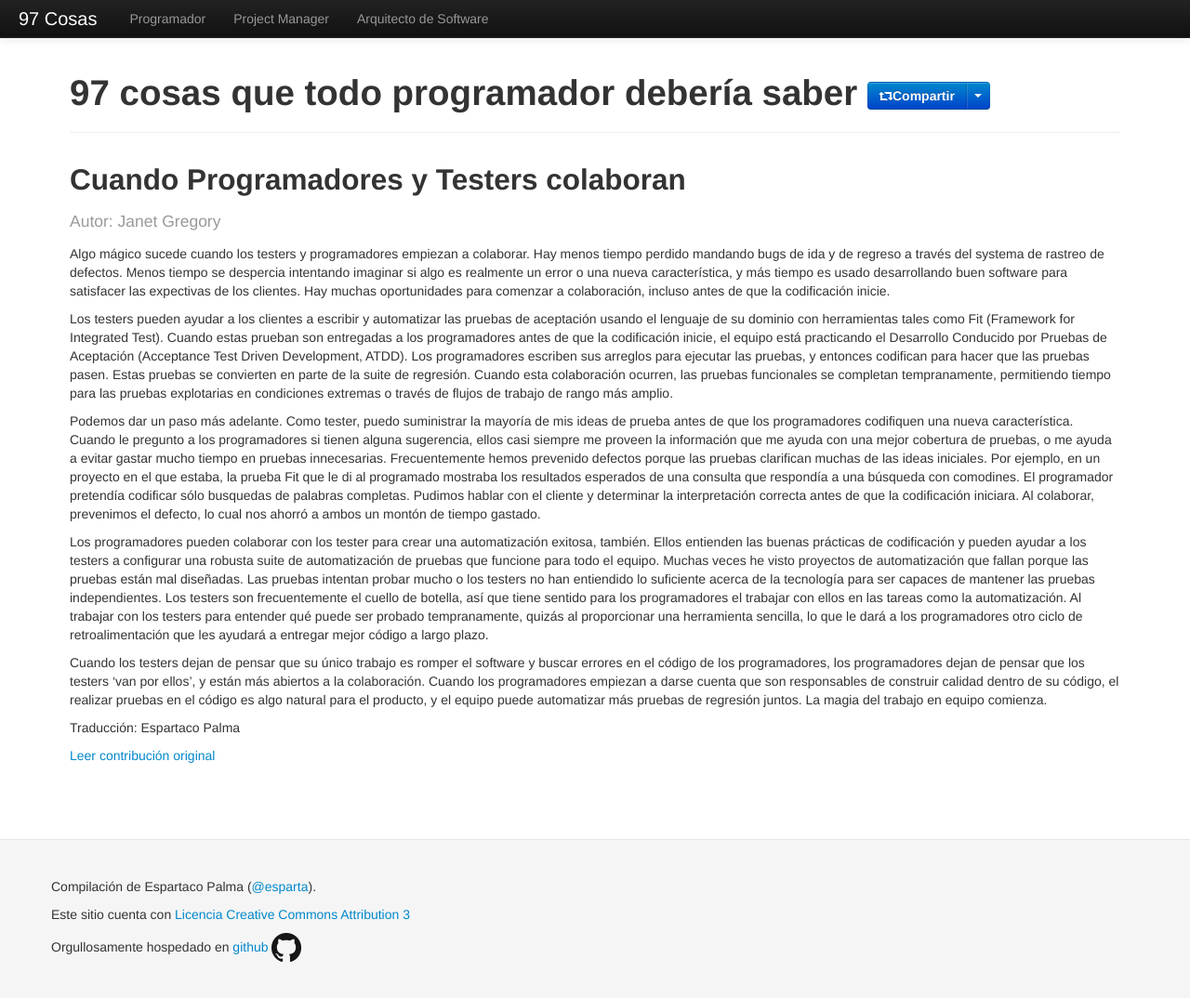
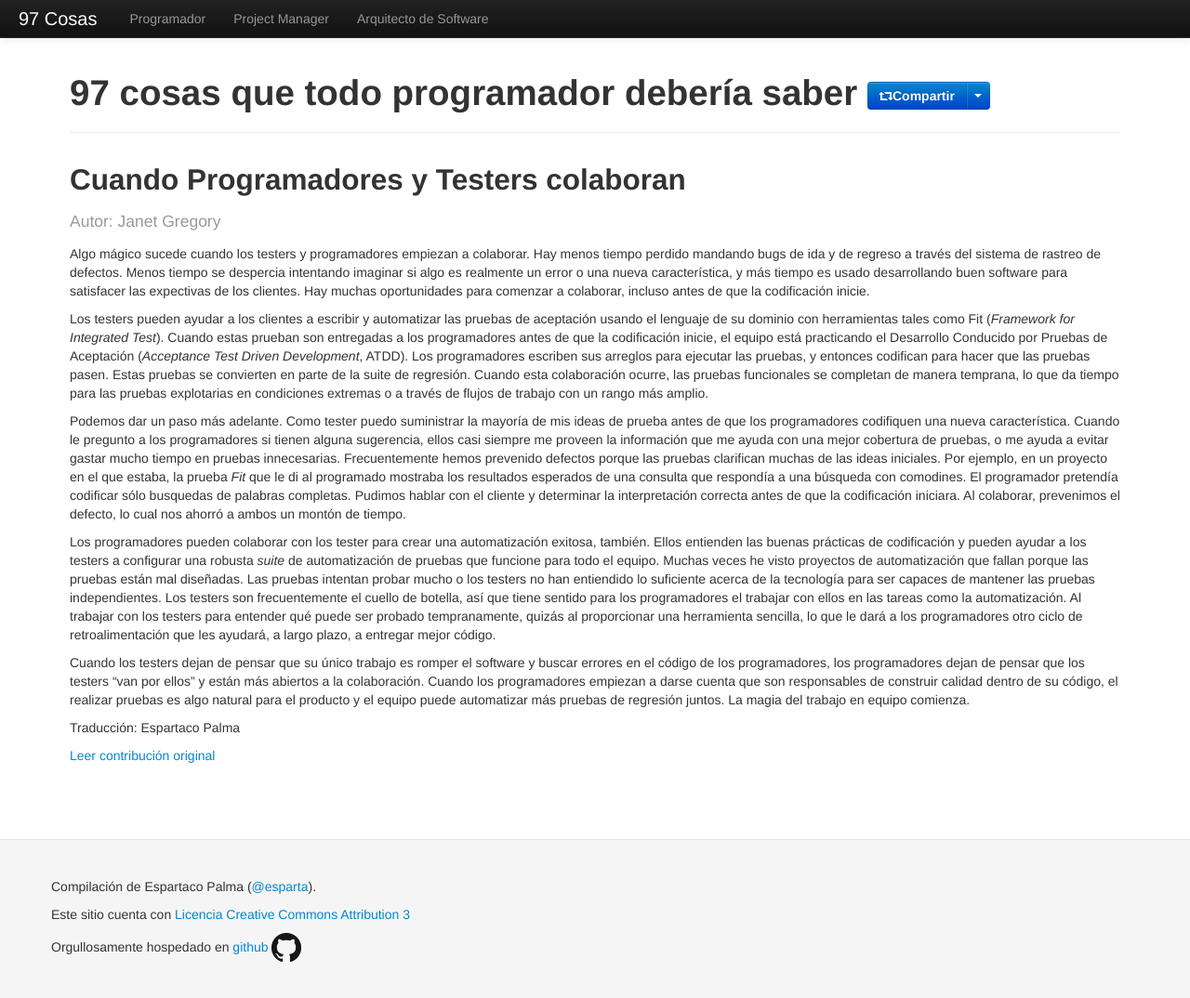
Before and after one commit to esparta/97cosas, a Jekyll site: the page built from programador/cuando-programadores-testers-colaboran.md, in a window 1280 px wide and 1076 px high. Shown: the whole window at 93% size. Built offline with Jekyll 4.4.1, drawn with Linux system fonts in a browser that asks for light colours; comment, search, counter and statistics services are not loaded.

Commit message:
Spelling corrections on cuando-programadores-testers-colaboran

```diff
--- a/programador/cuando-programadores-testers-colaboran.md
+++ b/programador/cuando-programadores-testers-colaboran.md
@@ -7,58 +7,62 @@
 original: http://programmer.97things.oreilly.com/wiki/index.php/When_Programmers_and_Testers_Collaborate
 ---
 
-Algo mágico sucede cuando los testers y programadores empiezan a colaborar. Hay
-menos tiempo perdido mandando bugs de ida y de regreso a través del systema de
-rastreo de defectos. Menos tiempo se despercia intentando imaginar si algo es
-realmente un error o una nueva característica, y más tiempo es usado
-desarrollando buen software para satisfacer las expectivas de los clientes. Hay
-muchas oportunidades para comenzar a colaboración, incluso antes de que la
-codificación inicie.
+Algo mágico sucede cuando los testers y programadores empiezan a
+colaborar. Hay menos tiempo perdido mandando bugs de ida y de regreso a
+través del sistema de rastreo de defectos. Menos tiempo se despercia
+intentando imaginar si algo es realmente un error o una nueva
+característica, y más tiempo es usado desarrollando buen software para
+satisfacer las expectivas de los clientes. Hay muchas oportunidades para
+comenzar a colaborar, incluso antes de que la codificación inicie.
 
-Los testers pueden ayudar a los clientes a escribir y automatizar las pruebas
-de aceptación usando el lenguaje de su dominio con  herramientas tales como Fit
-(Framework for Integrated Test). Cuando estas prueban son entregadas a los
-programadores antes de que la codificación inicie, el equipo está practicando
-el Desarrollo Conducido por Pruebas de Aceptación (Acceptance Test Driven
-Development, ATDD). Los programadores escriben sus arreglos para ejecutar las
-pruebas, y entonces codifican para hacer que las pruebas pasen. Estas pruebas
+Los testers pueden ayudar a los clientes a escribir y automatizar las
+pruebas de aceptación usando el lenguaje de su dominio con  herramientas
+tales como Fit (_Framework for Integrated Test_). Cuando estas prueban
+son entregadas a los programadores antes de que la codificación inicie,
+el equipo está practicando el Desarrollo Conducido por Pruebas de
+Aceptación (_Acceptance Test Driven Development_, ATDD). Los
+programadores escriben sus arreglos para ejecutar las pruebas, y
+entonces codifican para hacer que las pruebas pasen. Estas pruebas
 se convierten en parte de la suite de regresión. Cuando esta colaboración
-ocurren, las pruebas funcionales se completan tempranamente, permitiendo tiempo
-para las pruebas explotarias en condiciones extremas o través de flujos de
-trabajo de rango más amplio.
+ocurre, las pruebas funcionales se completan de manera temprana, lo que
+da tiempo para las pruebas explotarias en condiciones extremas o a través
+de flujos de trabajo con un rango más amplio.
 
-Podemos dar un paso más adelante. Como tester, puedo suministrar la mayoría de
-mis ideas de prueba antes de que los programadores codifiquen una nueva
-característica. Cuando le pregunto a los programadores si tienen alguna
-sugerencia, ellos casi siempre me proveen la información que me ayuda con una
-mejor cobertura de pruebas, o me ayuda a evitar gastar mucho tiempo en pruebas
-innecesarias. Frecuentemente hemos prevenido defectos porque las pruebas
-clarifican muchas de las ideas iniciales. Por ejemplo, en un proyecto en el que
-estaba, la prueba Fit que le di al programado mostraba los resultados esperados
-de una consulta que respondía a una búsqueda con comodines. El programador
-pretendía codificar sólo busquedas de palabras completas. Pudimos hablar con el
-cliente y determinar la interpretación correcta antes de que la codificación
-iniciara. Al colaborar, prevenimos el defecto, lo cual nos ahorró a ambos un
-montón de tiempo gastado.
+Podemos dar un paso más adelante. Como tester puedo suministrar la
+mayoría de mis ideas de prueba antes de que los programadores codifiquen
+una nueva característica. Cuando le pregunto a los programadores si
+tienen alguna sugerencia, ellos casi siempre me proveen la información
+que me ayuda con una mejor cobertura de pruebas, o me ayuda a evitar
+gastar mucho tiempo en pruebas innecesarias. Frecuentemente hemos
+prevenido defectos porque las pruebas clarifican muchas de las ideas
+iniciales. Por ejemplo, en un proyecto en el que estaba, la prueba _Fit_
+que le di al programado mostraba los resultados esperados de una consulta
+que respondía a una búsqueda con comodines. El programador pretendía
+codificar sólo busquedas de palabras completas. Pudimos hablar con el
+cliente y determinar la interpretación correcta antes de que la
+codificación iniciara. Al colaborar, prevenimos el defecto, lo cual nos
+ahorró a ambos un montón de tiempo.
 
-Los programadores pueden colaborar con los tester para crear una automatización
-exitosa, también. Ellos entienden las buenas prácticas de codificación y pueden
-ayudar a los testers a configurar una robusta suite de automatización de
-pruebas que funcione para todo el equipo. Muchas veces he visto proyectos de
-automatización que fallan porque las pruebas están mal diseñadas. Las pruebas
-intentan probar mucho o los testers no han entiendido lo suficiente acerca de
-la tecnología para ser capaces de mantener las pruebas independientes. Los
-testers son frecuentemente el cuello de botella, así que tiene sentido para los
-programadores el trabajar con ellos en las tareas como la automatización. Al
-trabajar con los testers para entender qué puede ser probado tempranamente,
-quizás al proporcionar una herramienta sencilla, lo que le dará a los
-programadores otro ciclo de retroalimentación que les ayudará a entregar mejor
-código a largo plazo.
+Los programadores pueden colaborar con los tester para crear una
+automatización exitosa, también. Ellos entienden las buenas prácticas de
+codificación y pueden ayudar a los testers a configurar una robusta
+_suite_ de automatización de pruebas que funcione para todo el equipo.
+Muchas veces he visto proyectos de automatización que fallan porque las
+pruebas están mal diseñadas. Las pruebas intentan probar mucho o los
+testers no han entiendido lo suficiente acerca de la tecnología para ser
+capaces de mantener las pruebas independientes. Los testers son
+frecuentemente el cuello de botella, así que tiene sentido para los
+programadores el trabajar con ellos en las tareas como la automatización.
+Al trabajar con los testers para entender qué puede ser probado
+tempranamente, quizás al proporcionar una herramienta sencilla, lo que le
+dará a los programadores otro ciclo de retroalimentación que les ayudará,
+a largo plazo, a entregar mejor código.
 
-Cuando los testers dejan de pensar que su único trabajo es romper el software y
-buscar errores en el código de los programadores, los programadores dejan de
-pensar que los testers 'van por ellos', y están más abiertos a la colaboración.
-Cuando los programadores empiezan a darse cuenta que son responsables de
-construir calidad dentro de su código, el realizar pruebas en el código es algo
-natural para el producto, y el equipo puede automatizar más pruebas de
-regresión juntos. La magia del trabajo en equipo comienza.
+Cuando los testers dejan de pensar que su único trabajo es romper el
+software y buscar errores en el código de los programadores, los
+programadores dejan de pensar que los testers "van por ellos" y están más
+abiertos a la colaboración. Cuando los programadores empiezan a darse
+cuenta que son responsables de construir calidad dentro de su código, el
+realizar pruebas es algo natural para el producto y el equipo puede
+automatizar más pruebas de regresión juntos. La magia del trabajo en
+equipo comienza.
```
